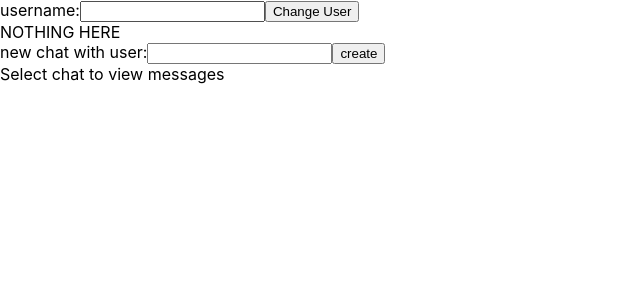
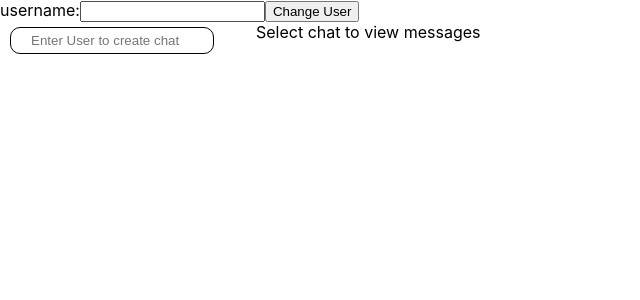
Before and after one commit to Svanazar/chat-app, a React (Create React App) app in the folder front/: page / in a window 1280 px wide. Shown: the top 300 px of the page, without its empty margins (0-640 px from the left). Built offline with nearby package versions, Linux system fonts and the light colour scheme.

Commit message:
initial styling setup

```diff
--- a/front/src/components/chatCreateField.jsx
+++ b/front/src/components/chatCreateField.jsx
@@ -1,5 +1,7 @@
 import React, {useState, useEffect, useContext} from 'react'
 import SocketContext from '../context/socketContext'
+
+import styles from './chatCreateField.module.css'
 
 function ChatCreateField(props){
   const [content, setContent] = useState("")
@@ -32,15 +34,11 @@ function ChatCreateField(props){
   }
 
   return (
-    <>
+    <div className={styles.container}>
     <form onSubmit={handleSubmit}>
-      <label>
-        new chat with user:
-        <input type="text" value={content} onChange={handleInputChange} />
-      </label>
-      <input type="submit" value="create"/>
+        <input className={styles.queryInput} placeholder="Enter User to create chat" type="text" value={content} onChange={handleInputChange} />
     </form>
-    </>
+    </div>
   )
 }
 
--- /dev/null
+++ b/front/src/components/chatCreateField.module.css
@@ -0,0 +1,11 @@
+.container {
+    padding: 5px 10px;
+}
+
+.queryInput {
+    padding: 5px;
+    padding-left: 20px;
+    border: 0.5px solid black;
+    border-radius: 10px;
+    display: block;
+}
--- a/front/src/components/chatItem.jsx
+++ b/front/src/components/chatItem.jsx
@@ -1,4 +1,6 @@
 import React from 'react'
+
+import styles from './chatItem.module.css'
 
 function ChatItem(props){
   const {chat, isSelected, setSelected} = props
@@ -8,7 +10,7 @@ function ChatItem(props){
   }
 
   return (
-    <li onClick={handleClick}>{chat.user1} and {chat.user2} {isSelected ? "(sel)" : ""} {chat.hasNew ? "(new)" : ""}</li>
+    <li className={styles.item} onClick={handleClick}>{chat.user1} and {chat.user2} {isSelected ? "(sel)" : ""} {chat.hasNew ? "(new)" : ""}</li>
   )
 }
 
--- /dev/null
+++ b/front/src/components/chatItem.module.css
@@ -0,0 +1,4 @@
+.item {
+    padding: 10px;
+
+}
--- /dev/null
+++ b/front/src/components/chatList.jsx
@@ -0,0 +1,14 @@
+import React from 'react'
+import ChatCreateField from './chatCreateField'
+
+function ChatList(props){
+  const {chats, append} = props
+  return (
+    <ul className="chatList">
+      <ChatCreateField append={append} />
+      {chats}
+    </ul>
+  )
+}
+
+export default ChatList
--- a/front/src/components/chatManager.jsx
+++ b/front/src/components/chatManager.jsx
@@ -1,11 +1,13 @@
 import React, {useState, useEffect, useContext} from 'react'
 import SocketContext from '../context/socketContext'
 import UserContext from '../context/userContext'
-import ChatCreateField from './chatCreateField'
 import MessageManager from './messageManager'
+import ChatList from './chatList'
 import ChatItem from './chatItem'
 
-function ChatList(props) {
+import styles from './chatManager.module.css'
+
+function ChatManager(props) {
   //TODO: for 'message:new', if the chat doesn't exist then a new chat should be created
   const {socket} = useContext(SocketContext)
   const {user: userId} = useContext(UserContext)
@@ -58,18 +60,21 @@ function ChatList(props) {
     setChatIds(chatIds => chatIds.concat(newChat.id))
   }
 
-  const chatList = <ul>{chatIds.map(id => <ChatItem key={id} chat={chats[id]} isSelected={selectedId === id} setSelected={() => setSelectedId(id)}/>)}</ul>
+  const chatList = chatIds.map(id => <ChatItem key={id} chat={chats[id]} isSelected={selectedId === id} setSelected={() => setSelectedId(id)}/>)
 
   return (
-    <>
-    {chatIds.length > 0 ? chatList : "NOTHING HERE"}
-    <ChatCreateField append={appendChat}/>
-    {selectedId
-    ? <MessageManager selChatId={selectedId} hasNew={chats[selectedId].hasNew} updateHasNew={() => setChats(chats => ({...chats, [selectedId]: {...chats[selectedId], hasNew:false}}))}/>
-    : "Select chat to view messages"
-    }
-    </>
+    <div className={styles.mainLayout}>
+      <div className={styles.sideBar}>
+        <ChatList chats={chatList} append={appendChat} />
+      </div>
+      <div className={styles.midPane}>
+        {selectedId
+        ? <MessageManager selChatId={selectedId} hasNew={chats[selectedId].hasNew} updateHasNew={() => setChats(chats => ({...chats, [selectedId]: {...chats[selectedId], hasNew:false}}))}/>
+        : "Select chat to view messages"
+        }
+      </div>
+    </div>
   )
 }
 
-export default ChatList
+export default ChatManager
--- /dev/null
+++ b/front/src/components/chatManager.module.css
@@ -0,0 +1,12 @@
+.mainLayout{
+    display: grid;
+    grid-template-columns: minmax(40px, 1fr) 4fr;
+}
+
+.sideBar{
+    grid-column: 1 / 2;
+}
+
+.midPane{
+    grid-column: 2 / -1;
+}
--- a/front/src/components/userField.jsx
+++ b/front/src/components/userField.jsx
@@ -3,7 +3,7 @@ import UserContext from '../context/userContext'
 
 function UserField(props) {
   const [username, setUsername] = useState("")
-  const {setUser} = useContext(UserContext)
+  const {user, setUser} = useContext(UserContext)
 
   function handleInputChange(e){
     setUsername(e.target.value)
@@ -13,6 +13,7 @@ function UserField(props) {
     e.preventDefault()
     if(username.length > 0) setUser(username)
   }
+  if(user) return null
 
   return (
     <>
--- a/front/src/index.css
+++ b/front/src/index.css
@@ -1,3 +1,12 @@
+html {
+  box-sizing: border-box;
+}
+
+* {
+  box-sizing: inherit;
+}
+
+
 body {
   margin: 0;
   font-family: -apple-system, BlinkMacSystemFont, 'Segoe UI', 'Roboto', 'Oxygen',
@@ -11,3 +20,8 @@ code {
   font-family: source-code-pro, Menlo, Monaco, Consolas, 'Courier New',
     monospace;
 }
+
+ul {
+  margin: 0;
+  padding: 0;
+}
```
Also changed, not shown: 1 other file (tests, documents, lock files or other folders).
